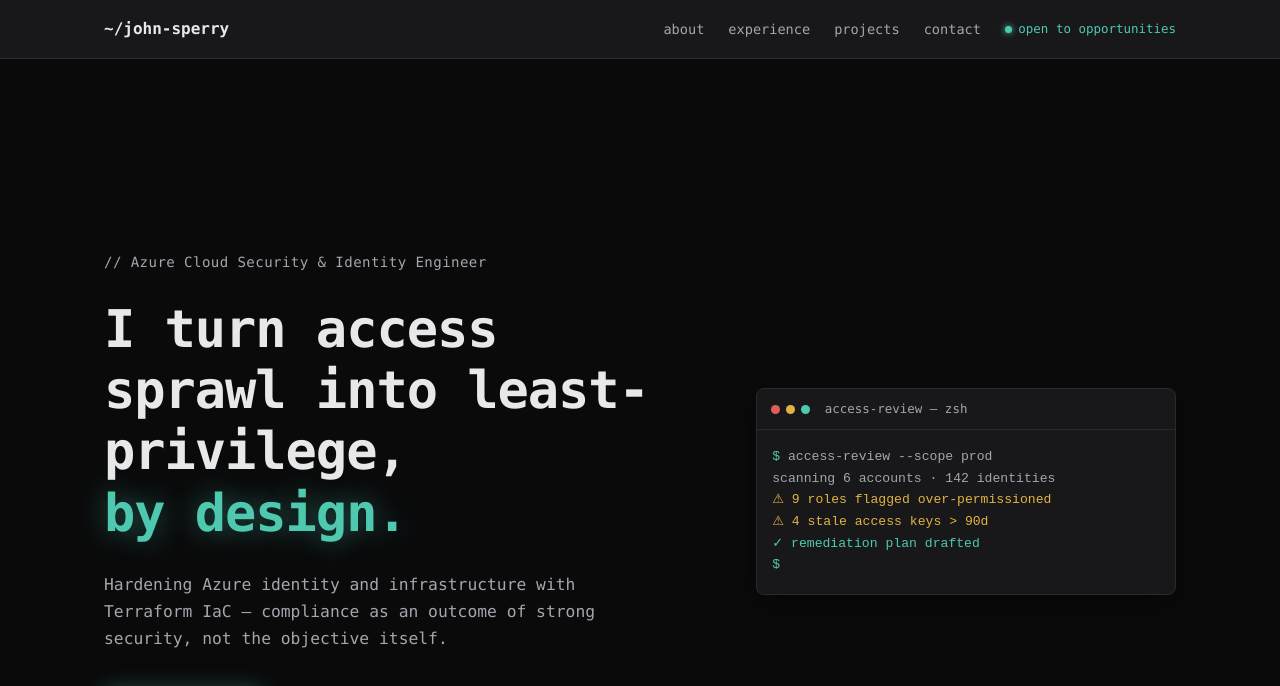
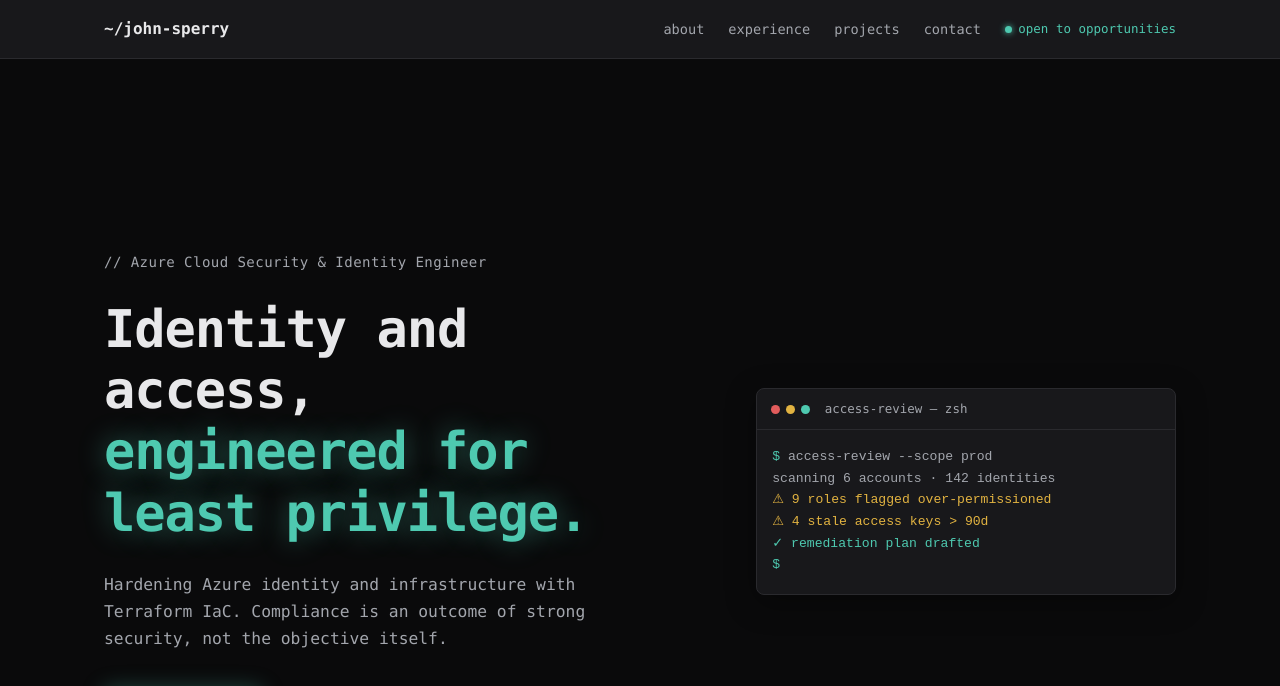
Before and after one commit to Josperdo/AzureResume, a plain HTML site: page src/frontend/index.html in a window 1280 px wide. Shown: the top 686 px of the page. Drawn offline with Linux system fonts and the light colour scheme; no server answers.

Commit message:
Update hero

```diff
--- a/src/frontend/index.html
+++ b/src/frontend/index.html
@@ -36,10 +36,10 @@
       <div class="container hero-grid">
         <div class="hero-copy">
           <p class="eyebrow">// Azure Cloud Security &amp; Identity Engineer</p>
-          <h1>I turn access sprawl into least-privilege,<br /><span class="accent-text">by design.</span></h1>
+          <h1>Identity and access,<br /><span class="accent-text">engineered for least privilege.</span></h1>
           <p class="hero-sub">
-            Hardening Azure identity and infrastructure with Terraform IaC —
-            compliance as an outcome of strong security, not the objective itself.
+            Hardening Azure identity and infrastructure with Terraform IaC.
+            Compliance is an outcome of strong security, not the objective itself.
           </p>
           <div class="hero-actions">
             <a class="btn btn-solid" href="#projects">view projects →</a>
```
